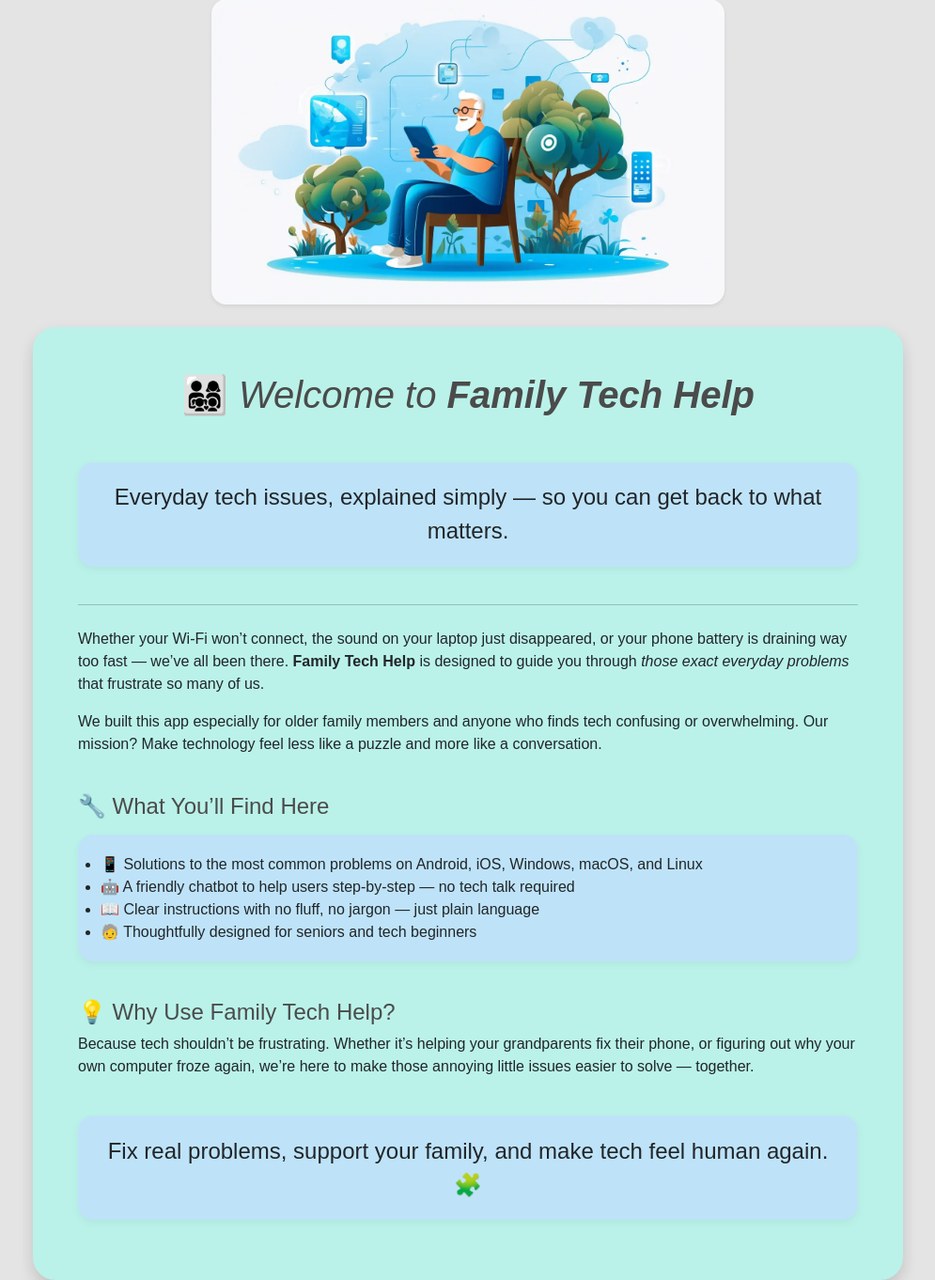
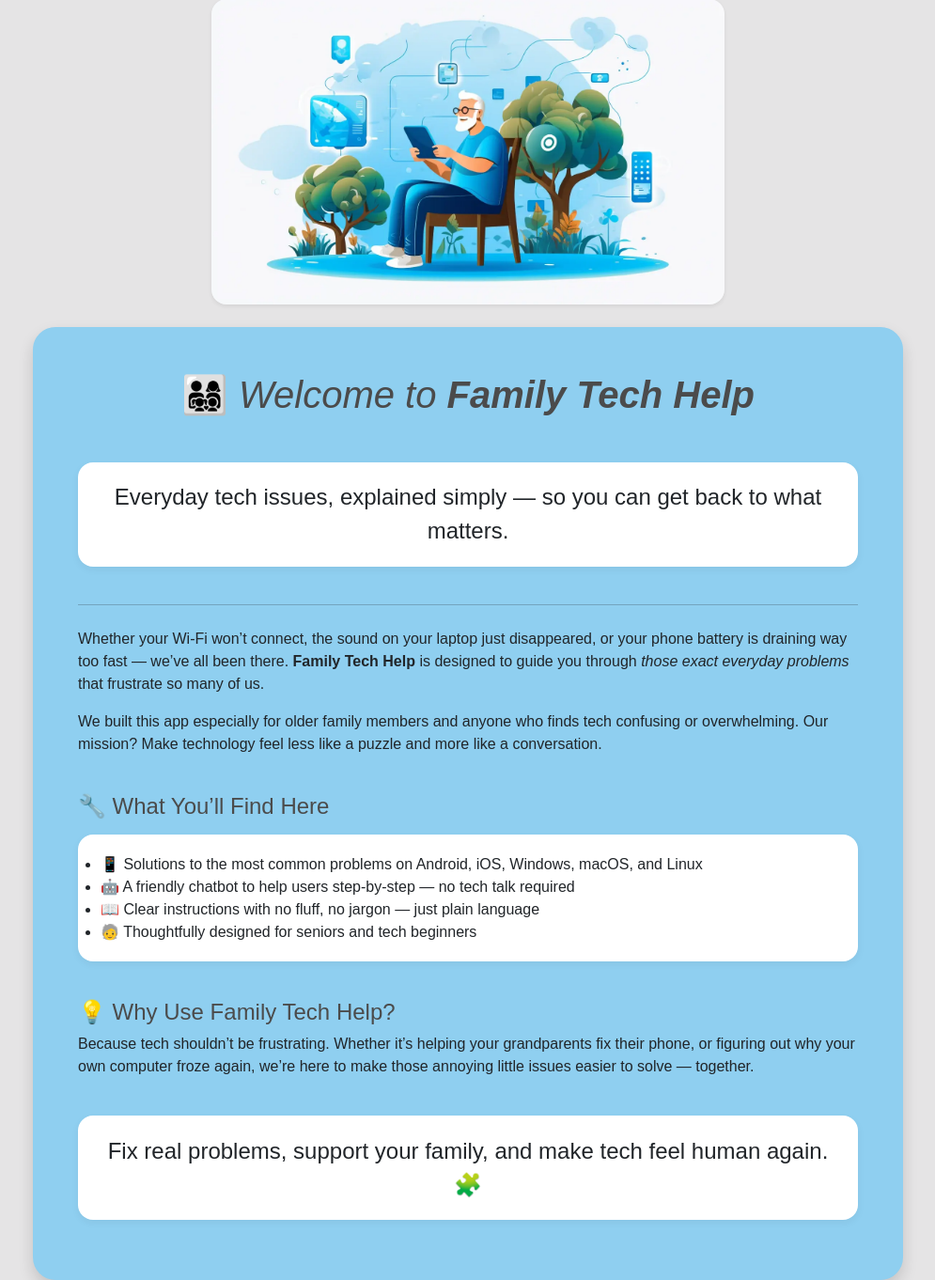
Before and after one commit to Carlos-n21/Team4-Family-hack, a Django app: page / in a window 1280 px wide. Shown: the part 141-1503 px from the top of the page at 94% size, without its empty margins (142-1137 px from the left). Run offline with Django 5.2, Linux system fonts and the light colour scheme; some libraries are stand-ins or nearby versions.

Commit message:
Change:about section color to match other layouts

```diff
--- a/static/css/style.css
+++ b/static/css/style.css
@@ -139,7 +139,7 @@ body {
 }
 
 .custom-card {
-  background-color: #BAF2E9;
+  background-color: #8fcff0;;
   border: none;
 }
 
@@ -149,7 +149,7 @@ h4 {
 }
 
 .highlight-quote {
-  background-color: #bee3f8;
+  background-color: #ffffff;
   /* soft blue */
   padding: 1.2rem 1.5rem;
   border-radius: 1rem;
```
Also changed, not shown: db.sqlite3.
